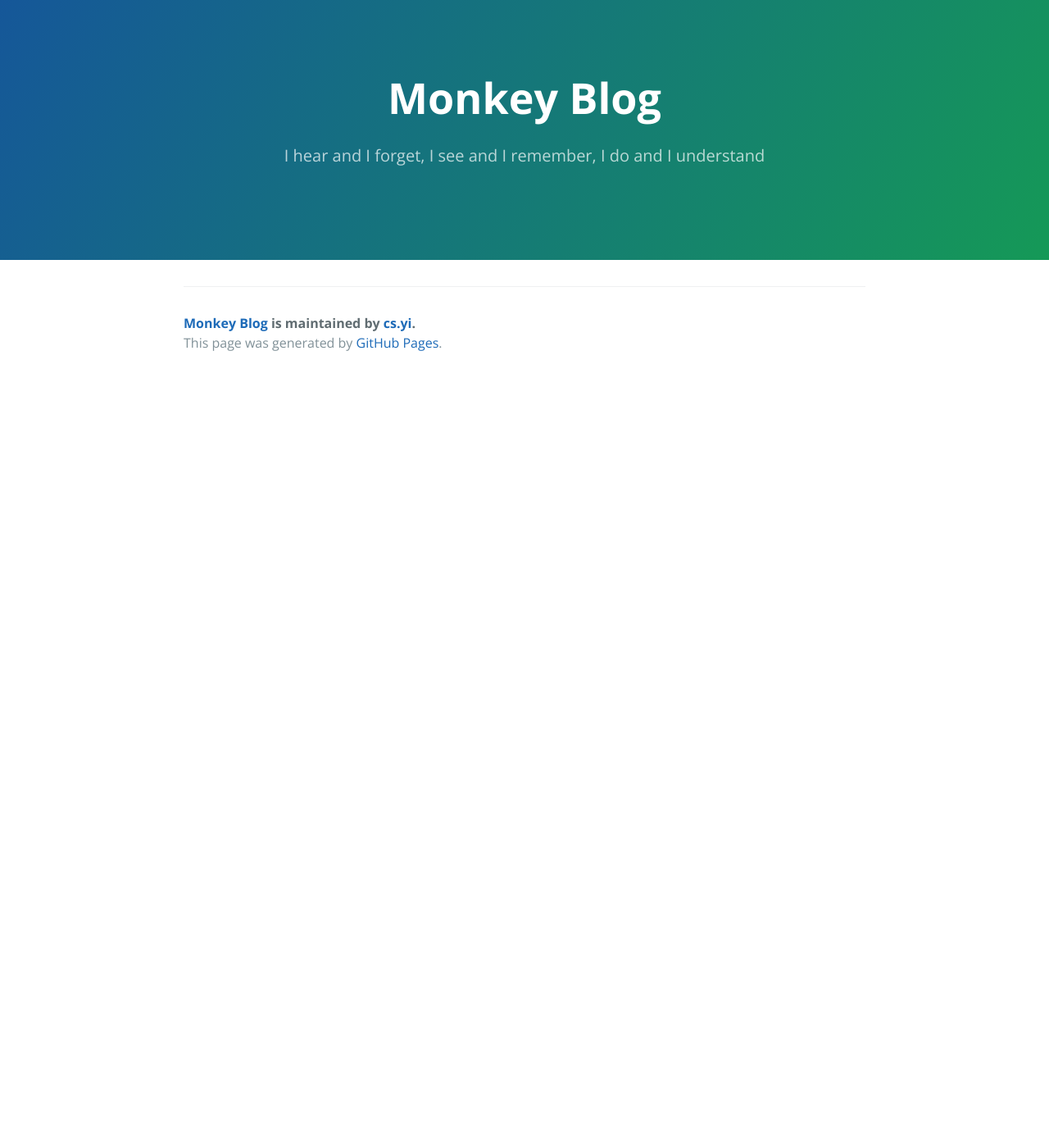
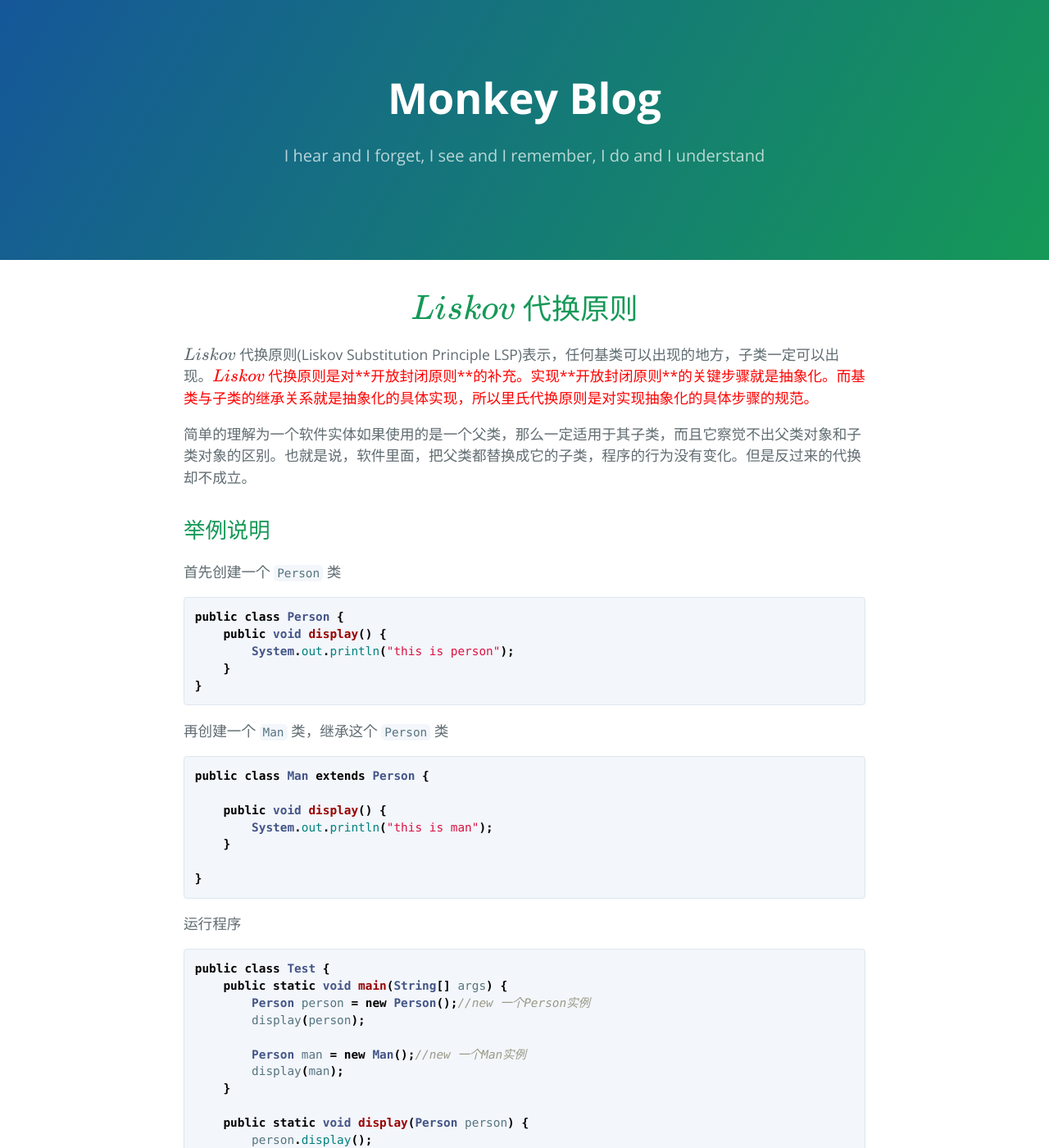
Before and after one commit to monkey-knight/monkey-knight.github.io, a Jekyll site: the page built from design-pattern/principles/04-Liskov代换原则.md, in a window 1280 px wide and 1400 px high. Shown: the whole window at 82% size. Built offline with Jekyll 4.4.1, drawn with Linux system fonts in a browser that asks for light colours; our own code applies the rules of GitHub Pages for plain Markdown files; formulas are drawn with MathJax 3; some of the changed text lies outside the part shown.

Commit message:
add new term to design pattern

````diff
--- a/design-pattern/principles/04-Liskov代换原则.md
+++ b/design-pattern/principles/04-Liskov代换原则.md
@@ -0,0 +1,56 @@
+# <center>$Liskov$ 代换原则</center>
+
+$Liskov$ 代换原则(Liskov Substitution Principle LSP)表示，任何基类可以出现的地方，子类一定可以出现。<font color=red>$Liskov$ 代换原则是对**开放封闭原则**的补充。实现**开放封闭原则**的关键步骤就是抽象化。而基类与子类的继承关系就是抽象化的具体实现，所以里氏代换原则是对实现抽象化的具体步骤的规范。</font>
+
+简单的理解为一个软件实体如果使用的是一个父类，那么一定适用于其子类，而且它察觉不出父类对象和子类对象的区别。也就是说，软件里面，把父类都替换成它的子类，程序的行为没有变化。但是反过来的代换却不成立。
+
+## 举例说明
+
+首先创建一个 `Person` 类
+
+```java
+public class Person {
+    public void display() {
+        System.out.println("this is person");
+    }
+}
+```
+
+再创建一个 `Man` 类，继承这个 `Person` 类
+
+```java
+public class Man extends Person {
+
+    public void display() {
+        System.out.println("this is man");
+    }
+
+}
+```
+
+运行程序
+
+```java
+public class Test {
+    public static void main(String[] args) {
+        Person person = new Person();//new 一个Person实例
+        display(person);
+
+        Person man = new Man();//new 一个Man实例
+        display(man);
+    }
+
+    public static void display(Person person) {
+        person.display();
+    }
+}
+```
+
+运行结果
+
+```java
+this is person
+this is man
+```
+
+运行没有影响，符合**一个软件实体如果使用的是一个父类的话，那么一定适用于其子类，而且它察觉不出父类和子类对象的区别**这句概念，这也就是 `java` 中的**多态**。
````
Also changed, not shown: design-pattern/principles/01-面向对象设计原则.md (+0 -1 lines), design-pattern/principles/02-开放封闭原则.md (+4 -4 lines), design-pattern/principles/03-单一职责原则.md (+7 -0 lines).
